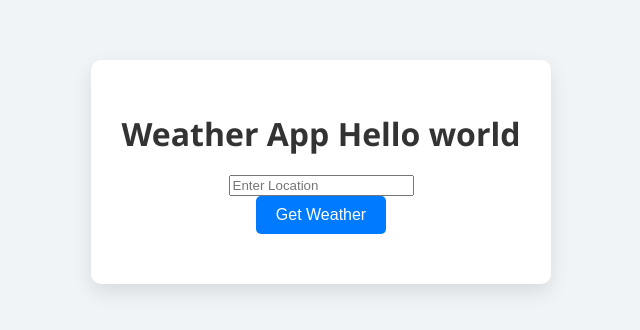
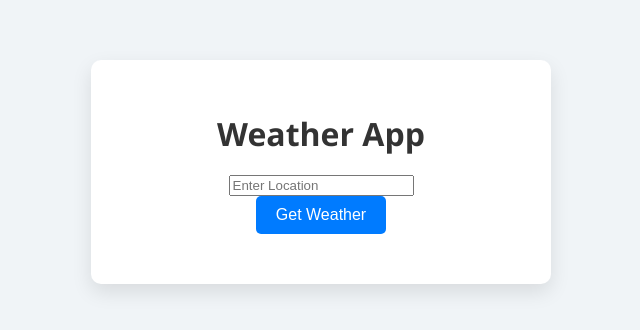
Before and after one commit to jlescarlan11/weather_app, a plain HTML site: page index.html in a window 1280 px wide. Shown: the part 228-558 px from the top of the page, without its empty margins (319-959 px from the left). Drawn offline with Linux system fonts and the light colour scheme.

Commit message:
created weather app

```diff
--- a/index.html
+++ b/index.html
@@ -1 +1 @@
-<!doctype html><html lang="en"><head><meta charset="UTF-8"/><meta name="viewport" content="width=device-width,initial-scale=1"/><title>Weather App</title><script defer="defer" src="main.js"></script></head><body><div id="app"><h1>Weather App Hello world</h1><form id="location-form"><input id="location" placeholder="Enter Location" required/> <button type="submit">Get Weather</button></form><div id="loading" style="display:none">Loading...</div><div id="weather-info"></div></div></body></html>
+<!doctype html><html lang="en"><head><meta charset="UTF-8"/><meta name="viewport" content="width=device-width,initial-scale=1"/><title>Weather App</title><script defer="defer" src="main.js"></script></head><body><div id="app"><h1>Weather App</h1><form id="location-form"><input id="location" placeholder="Enter Location" required/> <button type="submit">Get Weather</button></form><div id="loading" style="display:none">Loading...</div><div id="weather-info"></div></div></body></html>
```
